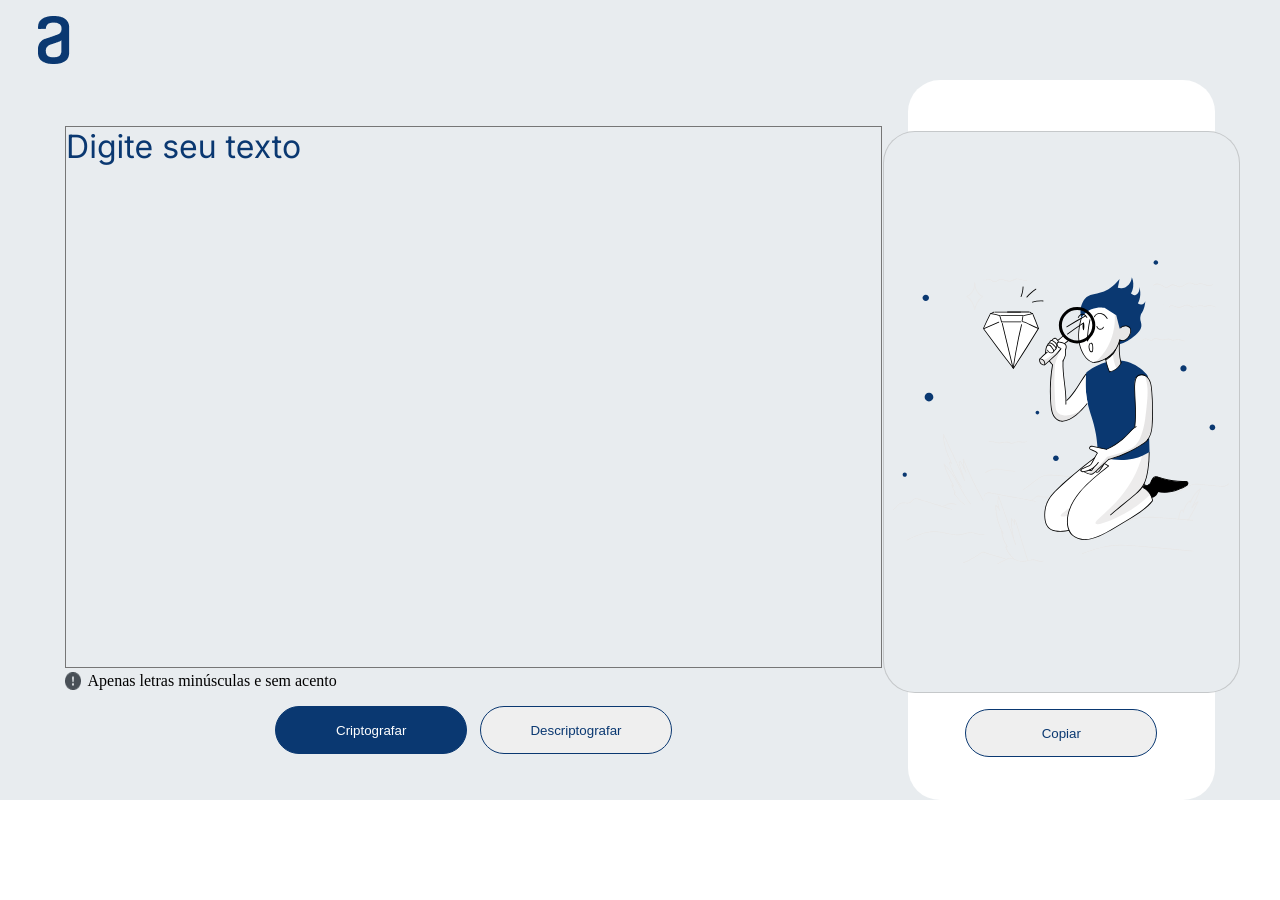
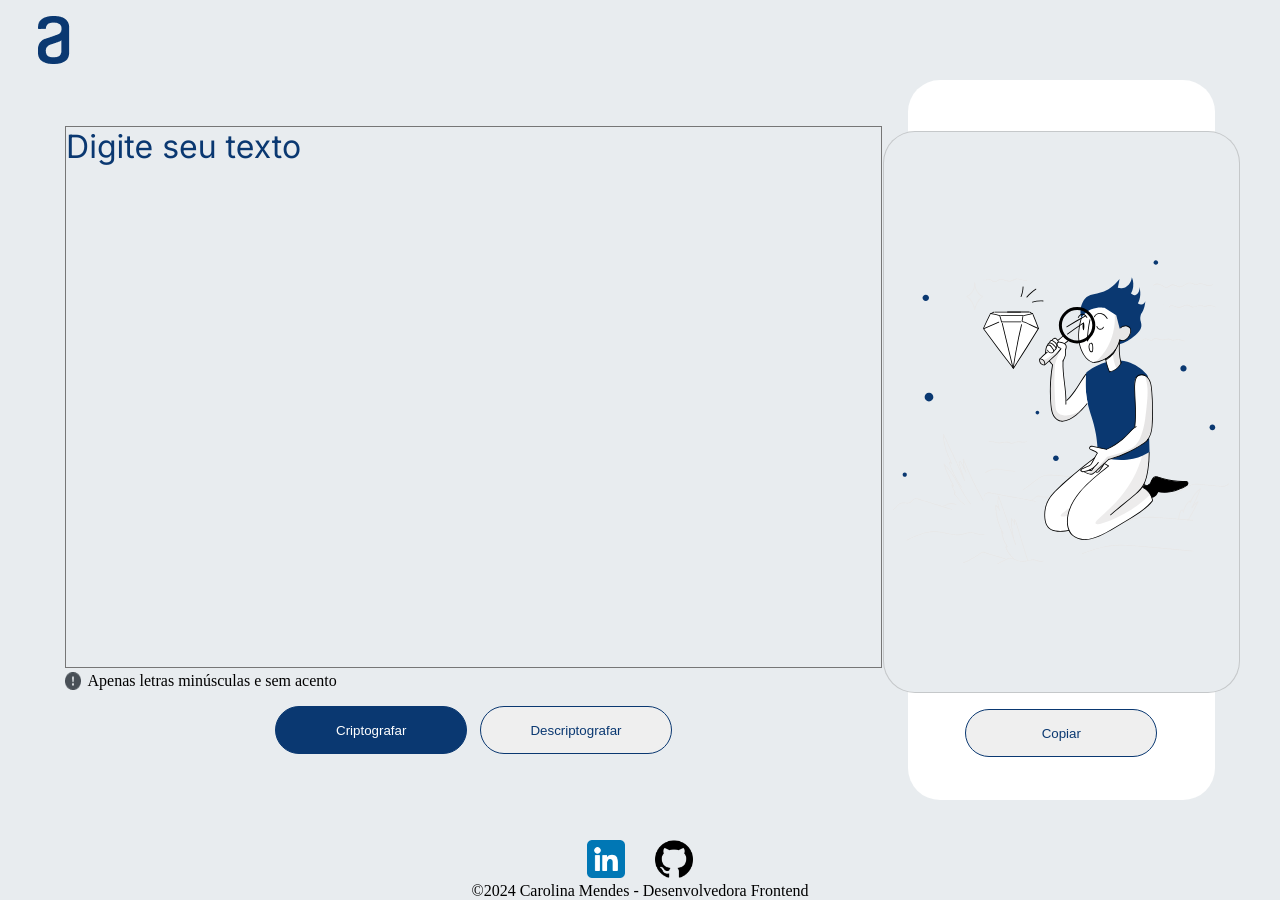
Before and after one commit to carolcampos22/decoficador-de-textos, a plain HTML site: page index.html in a window 1280 px wide. Before the commit the page ends 800 px from the top, so only its background shows below. Drawn offline with Linux system fonts and the light colour scheme.

Commit message:
Criação do footer

```diff
--- a/index.html
+++ b/index.html
@@ -34,7 +34,20 @@
             <button class="botao-copiar" onclick="copiarTexto()">Copiar</button>
         </section>
     </main>
+
+    <footer>
+
+        <div class="redes-sociais">
+            <a href="https://www.linkedin.com/in/dev-carolina-mendes/" target="_blank"><img src="./assets/linkedin_3536505.png"></a>
+            <a href="https://github.com/carolcampos22" target="_blank"><img src="./assets/github_733609.png"></a>
+        </div>
+
+        <span>&copy;2024 Carolina Mendes - Desenvolvedora Frontend</span>
+    </footer>
+
     <script src="./script.js"></script>
+
+
 </body>
 
 </html>
--- a/styles.css
+++ b/styles.css
@@ -111,3 +111,17 @@ button {
     text-align: center;
 
 }
+
+footer{
+    display: flex;
+    flex-direction: column;
+    justify-content: center;
+    align-items: center;
+    background-color: var(--bg-color);
+    padding-top: 5vh;
+}
+
+.redes-sociais img {
+    width: 3vw;
+    margin: 0 1vw;
+}
```
Also changed, not shown: assets/github_733609.png (added), assets/linkedin_3536505.png (added).
